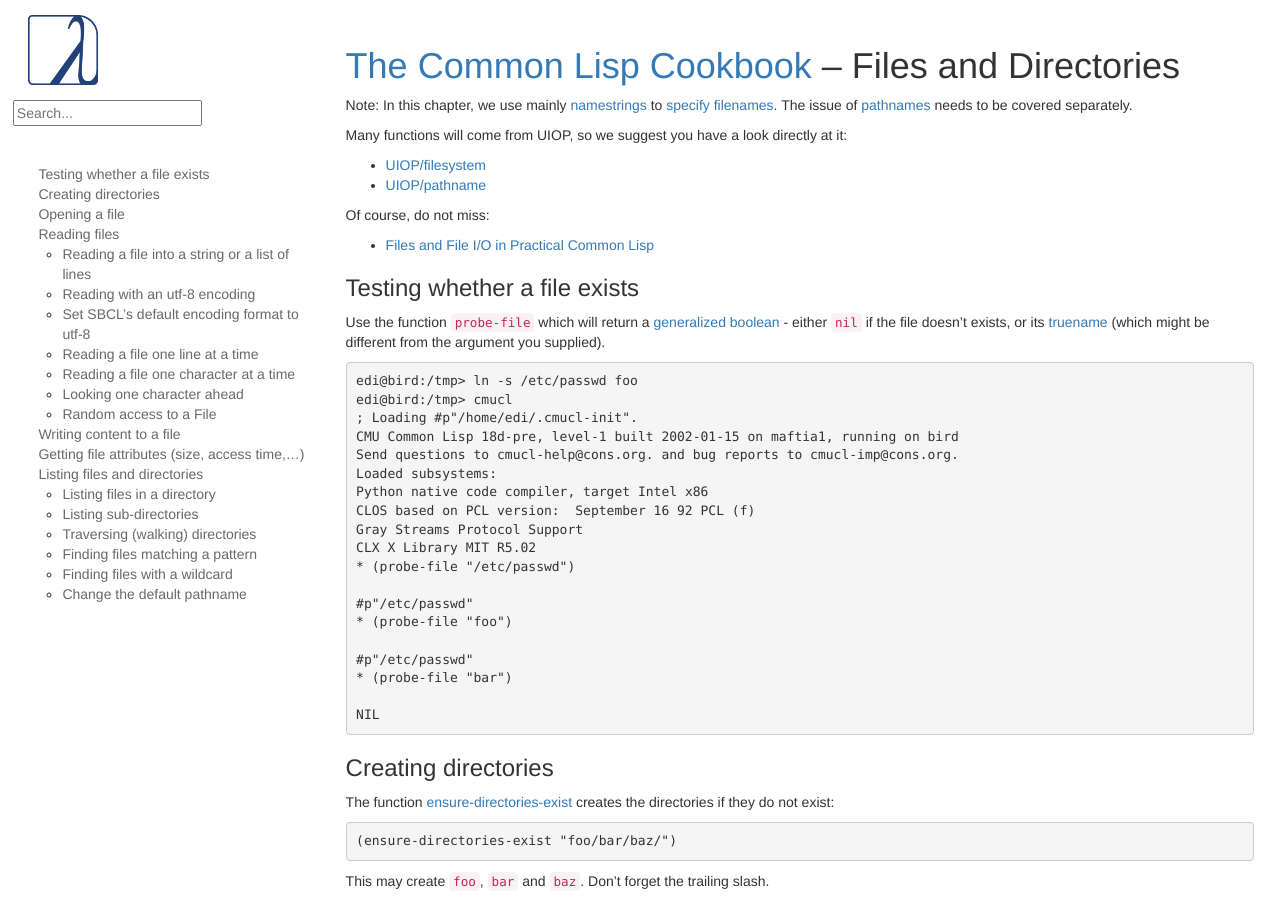
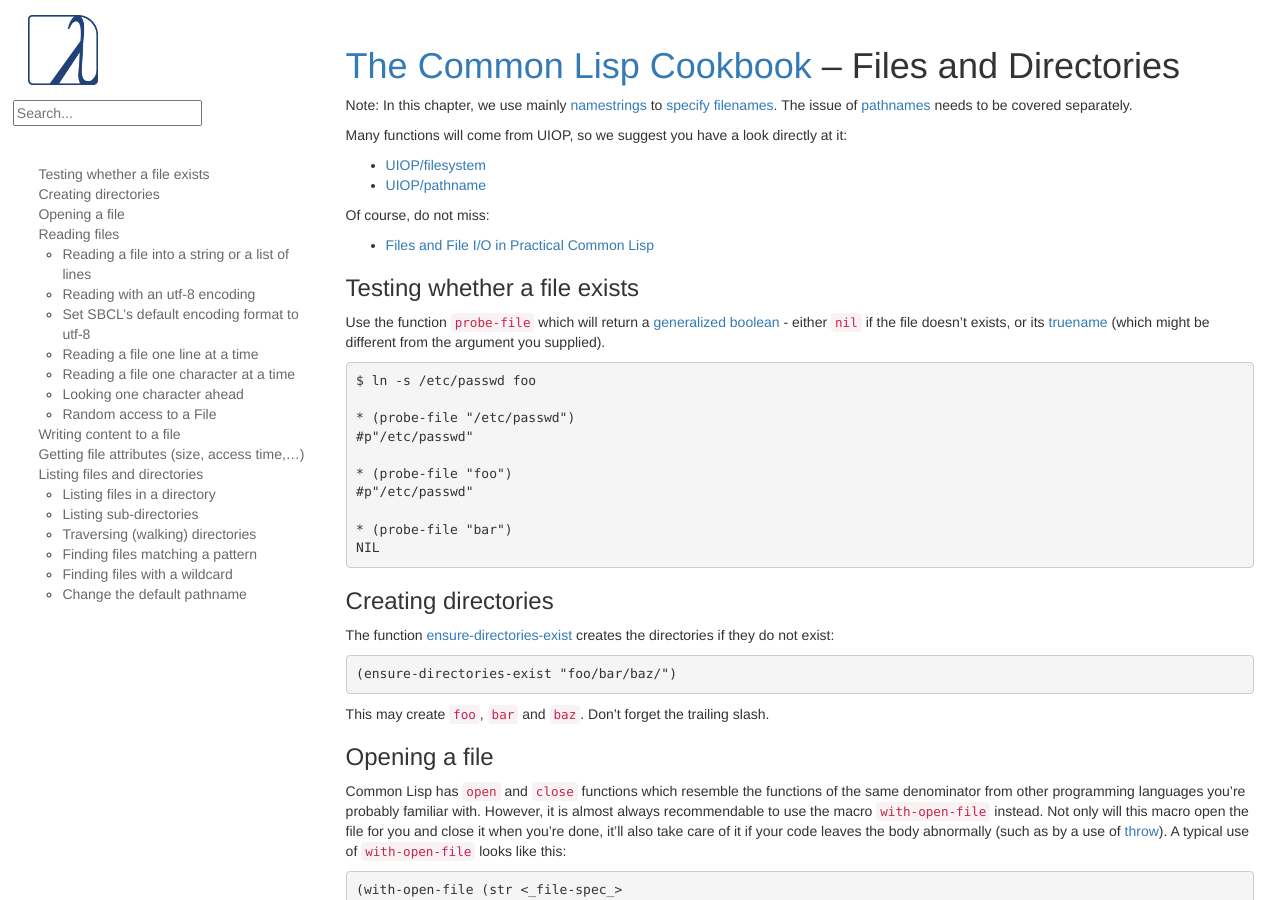
Before and after one commit to LispCookbook/cl-cookbook, a Jekyll site: the page built from files.md, in a window 1280 px wide and 900 px high. Built offline with Jekyll 4.4.1, drawn with Linux system fonts in a browser that asks for light colours.

Commit message:
cleanup edi showing CMUCL from 2002.

```diff
--- a/files.md
+++ b/files.md
@@ -31,24 +31,15 @@
 (which might be different from the argument you supplied).
 
 ~~~lisp
-edi@bird:/tmp> ln -s /etc/passwd foo
-edi@bird:/tmp> cmucl
-; Loading #p"/home/edi/.cmucl-init".
-CMU Common Lisp 18d-pre, level-1 built 2002-01-15 on maftia1, running on bird
-Send questions to cmucl-help@cons.org. and bug reports to cmucl-imp@cons.org.
-Loaded subsystems:
-Python native code compiler, target Intel x86
-CLOS based on PCL version:  September 16 92 PCL (f)
-Gray Streams Protocol Support
-CLX X Library MIT R5.02
+$ ln -s /etc/passwd foo
+
 * (probe-file "/etc/passwd")
+#p"/etc/passwd"
 
+* (probe-file "foo")
 #p"/etc/passwd"
-* (probe-file "foo")
 
-#p"/etc/passwd"
 * (probe-file "bar")
-
 NIL
 ~~~
 
```
